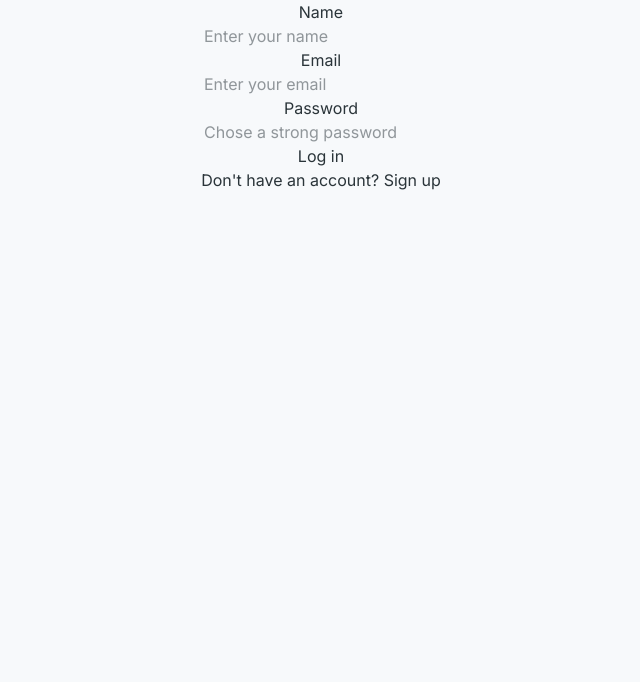
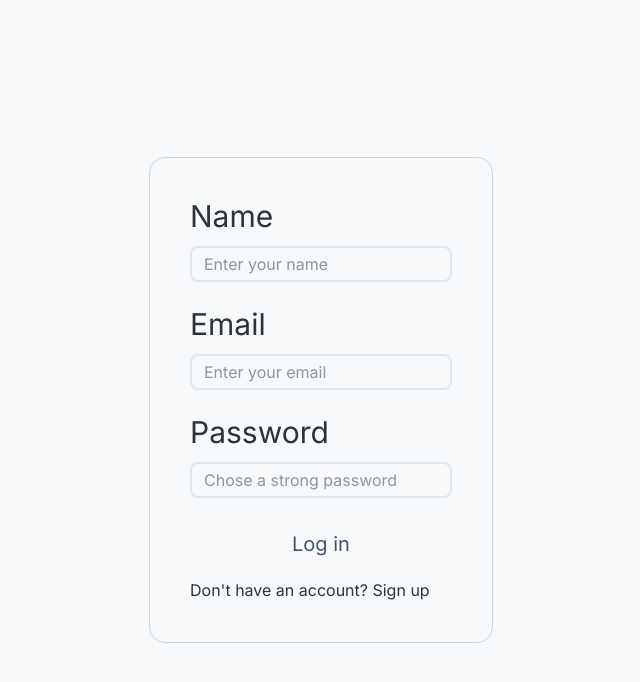
Before and after one commit to A1iHassan/ERP, a React (Vite) app in the folder app/: page /auth in a window 1280 px wide. Shown: the top 682 px of the page, without its empty margins (319-959 px from the left). Built offline with nearby package versions, Linux system fonts and the light colour scheme.

Commit message:
styled log in/sign up form

```diff
--- a/app/src/pages/auth.tsx
+++ b/app/src/pages/auth.tsx
@@ -2,28 +2,35 @@ import { useState } from "react";
 
 const Auth = () => {
 	const [auth, setAuth] = useState<"login" | "signup">("login")
-	return <form
-	    className="flex flex-col items-center justify-center"
+	return <div className="w-svw h-svh flex justify-center items-center">
+	<form
+	    className="flex flex-col gap-3 items-start justify-center border border-solid border-slate-300 rounded-2xl p-10"
 	  >
-	  <label htmlFor="name">Name</label>
+	  <label htmlFor="name"
+	    className="text-3xl"
+	  >Name</label>
 	  <input type="text" name="name" placeholder="Enter your name"
-	    className=""
+	    className="px-3 py-1 outline-none focus:border-slate-400 rounded-lg border-solid border-2 border-slate-200 mb-3"
 	    onChange={() => {}}
 	  />
-	  <label htmlFor="email">Email</label>
+	  <label htmlFor="email"
+	    className="text-3xl"
+	  >Email</label>
 	  <input type="text" name="email" placeholder="Enter your email"
-	    className=""
+	    className="px-3 py-1 outline-none focus:border-slate-400 rounded-lg border-solid border-2 border-slate-200 mb-3"
 	    onChange={() => {}}
 	  />
-	  <label htmlFor="password">Password</label>
+	  <label htmlFor="password"
+	    className="text-3xl"
+	  >Password</label>
 	  <input type="text" name="password" placeholder="Chose a strong password"
-	    className=""
+	    className="px-3 py-1 outline-none focus:border-slate-400 rounded-lg border-solid border-2 border-slate-200 mb-3"
 	    onChange={() => {}}
 	  />
 	  <button onClick={(e) => {
 		  e.preventDefault()
 	  }}
-	    className="cursor-pointer"
+	    className="cursor-pointer m-auto text-slate-600 text-xl px-5 py-2 rounded-lg hover:bg-slate-600 hover:text-white transition-all duration-200"
 	  >
 	    {auth === "login" ? "Log in" : "Sign up"}
 	  </button>
@@ -38,6 +45,7 @@ const Auth = () => {
 	  </span>
 
 	</form>
+	</div>
 }
 
 export default Auth;
```
Also changed, not shown: 1 other file (tests, documents, lock files or other folders).
